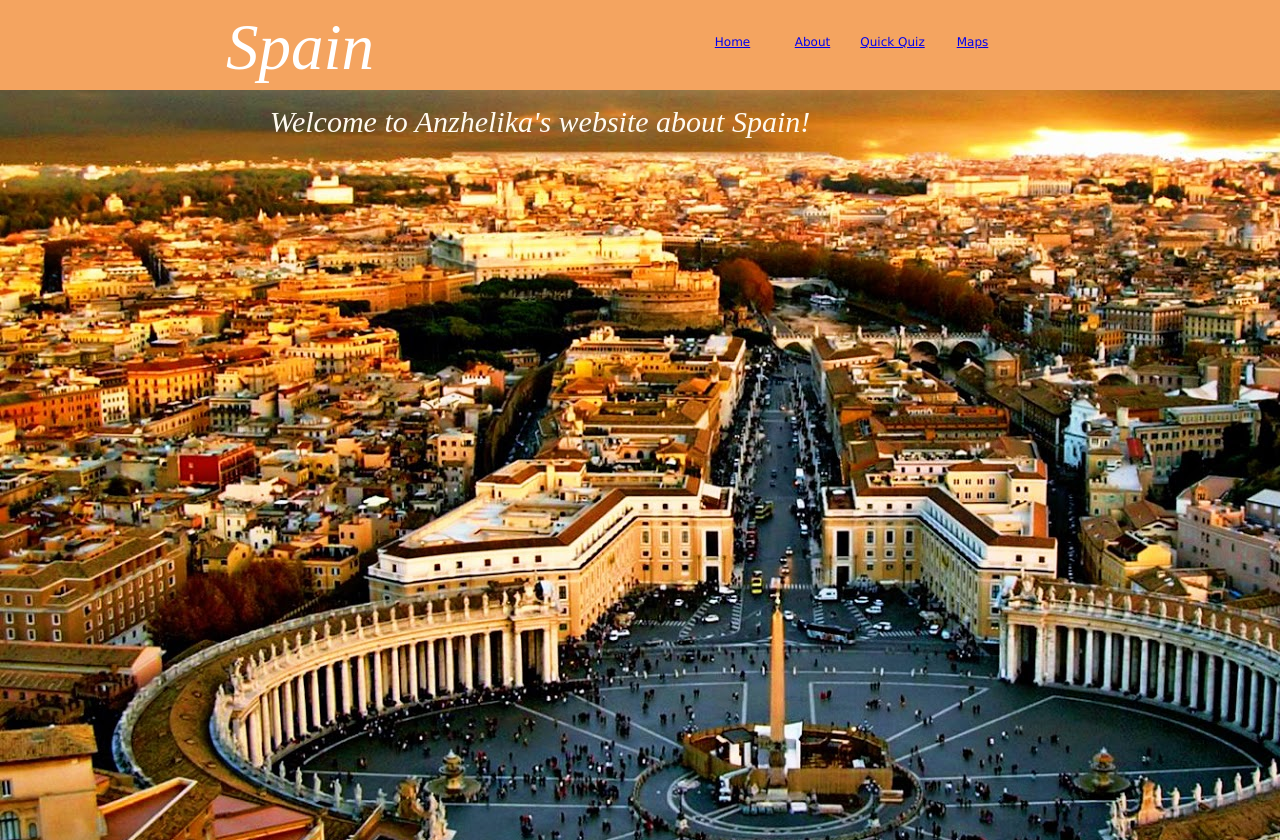
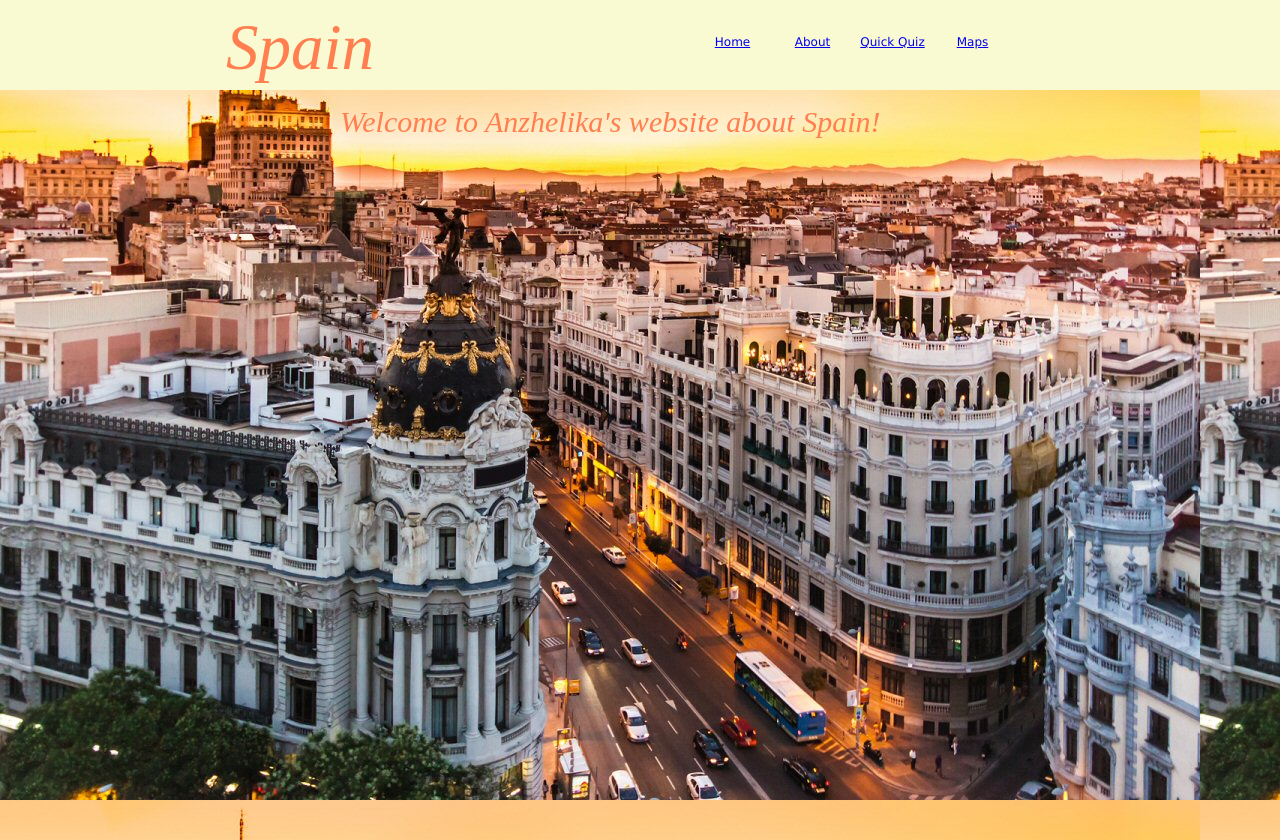
Before and after one commit to LikaCode/Spain, a plain HTML site: page index.html in a window 1280 px wide. Drawn offline with Linux system fonts and the light colour scheme.

Commit message:
Developed the background and colors

```diff
--- a/css/stylesheet.css
+++ b/css/stylesheet.css
@@ -5,7 +5,7 @@ body {
 	background-attachment: scroll;
 	background-repeat: repeat-x;
 	background-position: left top;
-    background: url(../assets/bc.jpg);
+    background: url(../assets/bcn.jpg);
 }
 
 #content_container {
@@ -33,7 +33,7 @@ body {
 }
 
 .logo {
-	color: white;
+	color: coral;
     padding: 10px;
     text-align: center;
     font-size: 65px;
@@ -46,7 +46,7 @@ body {
 #top_bar {
 	width:100%;
 	height:90px;
-	background-color:sandybrown;
+	background-color:lightgoldenrodyellow;
 }
 
 #nav_block {
@@ -84,8 +84,8 @@ body {
 
 .header_content_mainline {
 	font-size:30px;
-	color:floralwhite;
+	color:coral;
 	width:700px;
 	font-style: italic;
-    text-align: center;
+	margin-left: 150px;
 }
```
